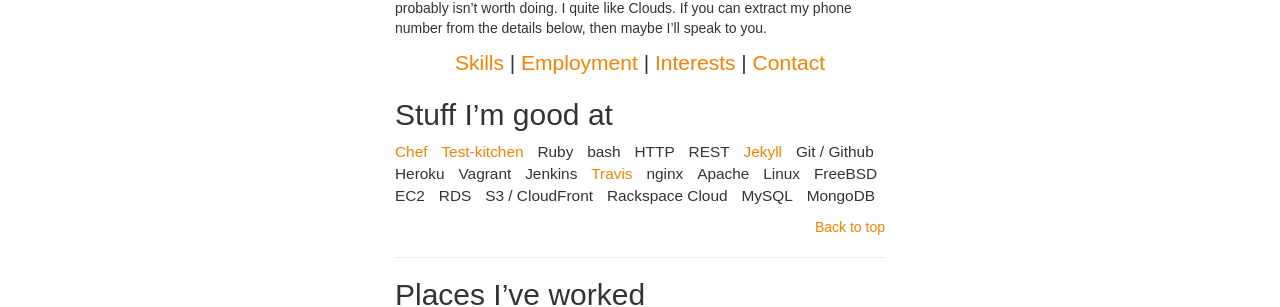
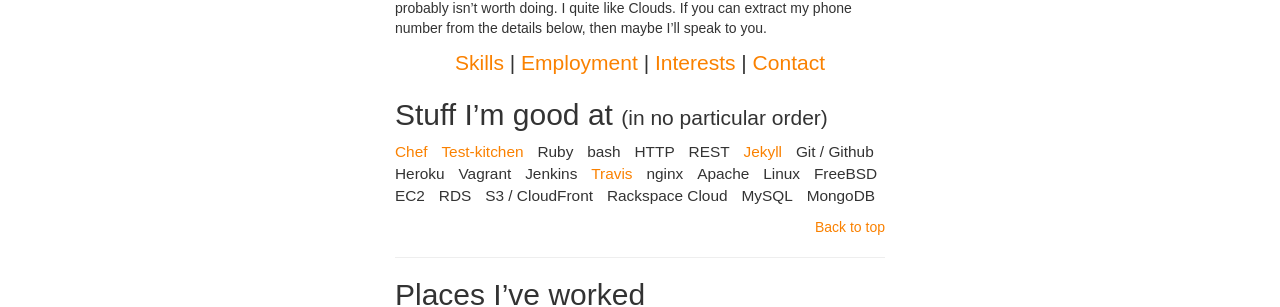
Before and after one commit to pikesley/pikesley.github.io, a Jekyll site: the page built from cv.html, in a window 1280 px wide. Shown: the part 177-484 px from the top of the page. Built offline with Jekyll 4.4.1, drawn with Linux system fonts in a browser that asks for light colours; nearby versions of some CDN libraries; some web fonts are replaced.

Commit message:
Subtitle

```diff
--- a/_includes/cv/skills.html
+++ b/_includes/cv/skills.html
@@ -1,4 +1,7 @@
-<h2 id='skills'>Stuff I’m good at</h2>
+<h2 id='skills'>
+  Stuff I’m good at
+  <span class='subtitle'>(in no particular order)</span>
+</h2>
 <ul class='list-inline'>
   {% for skill in site.data.cv.skills %}
     {% assign bits = skill | split: '|' %}
--- a/assets/application.scss
+++ b/assets/application.scss
@@ -110,6 +110,10 @@ h1 {
   text-align: center;
 }
 
+.subtitle {
+  font-size: 0.7em;
+}
+
 .github-link {
   text-align: right;
   a {
```
